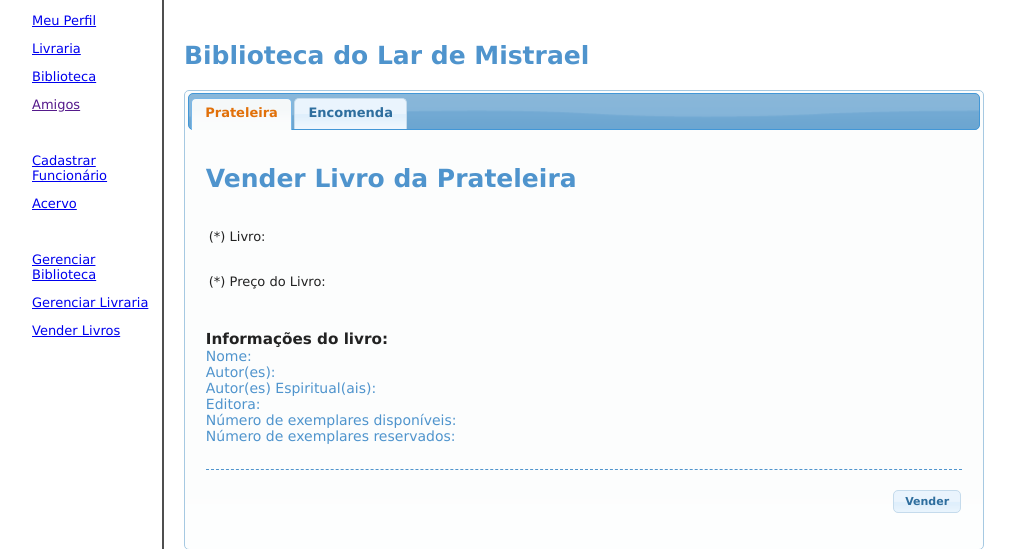
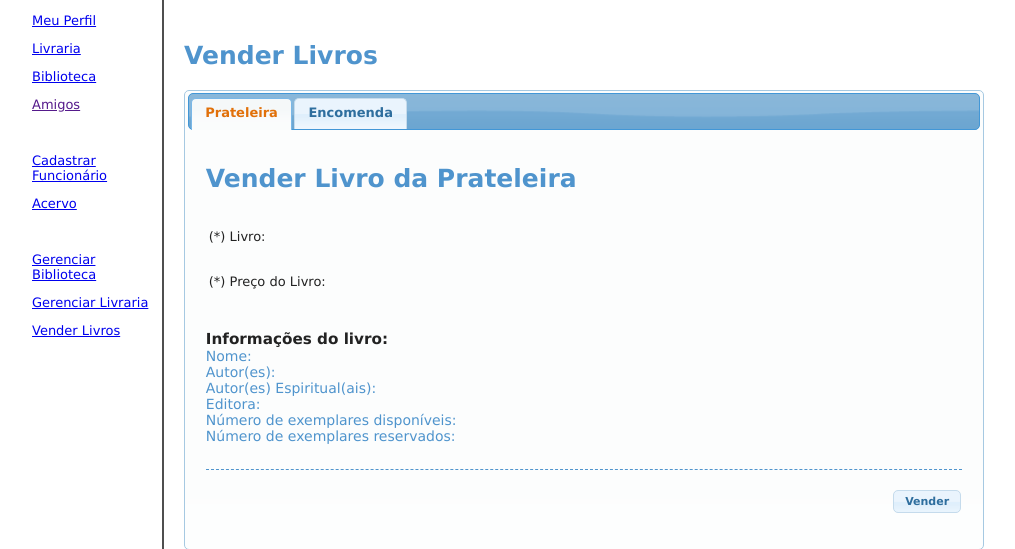
Before and after one commit to caroline-rivera/GILBi, a Django app: template templates/bookstore/sell_books.html in a window 1280 px wide. Shown: the part 90-639 px from the top of the page, without its empty margins (96-1111 px from the left). Run offline with Django 3.2, Linux system fonts and the light colour scheme; the template is opened without the code that fills it, so the values that code supplies are empty.

Commit message:
Changing a message.

```diff
--- a/templates/bookstore/sell_books.html
+++ b/templates/bookstore/sell_books.html
@@ -18,7 +18,7 @@
 {% endblock script %}
 
 {% block conteudo %}
-    <h2>Biblioteca do Lar de Mistrael</h2>
+    <h2>Vender Livros</h2>
 
     <div id="tabs">
         <ul>
--- a/templates/library/manage_library.html
+++ b/templates/library/manage_library.html
@@ -28,7 +28,7 @@
 {% endblock script %}
 
 {% block conteudo %}
-	<h2>Biblioteca do Lar de Mistrael</h2>
+	<h2>Gerenciar Biblioteca</h2>
 
 	<div id="tabs">
 		<ul>
```
